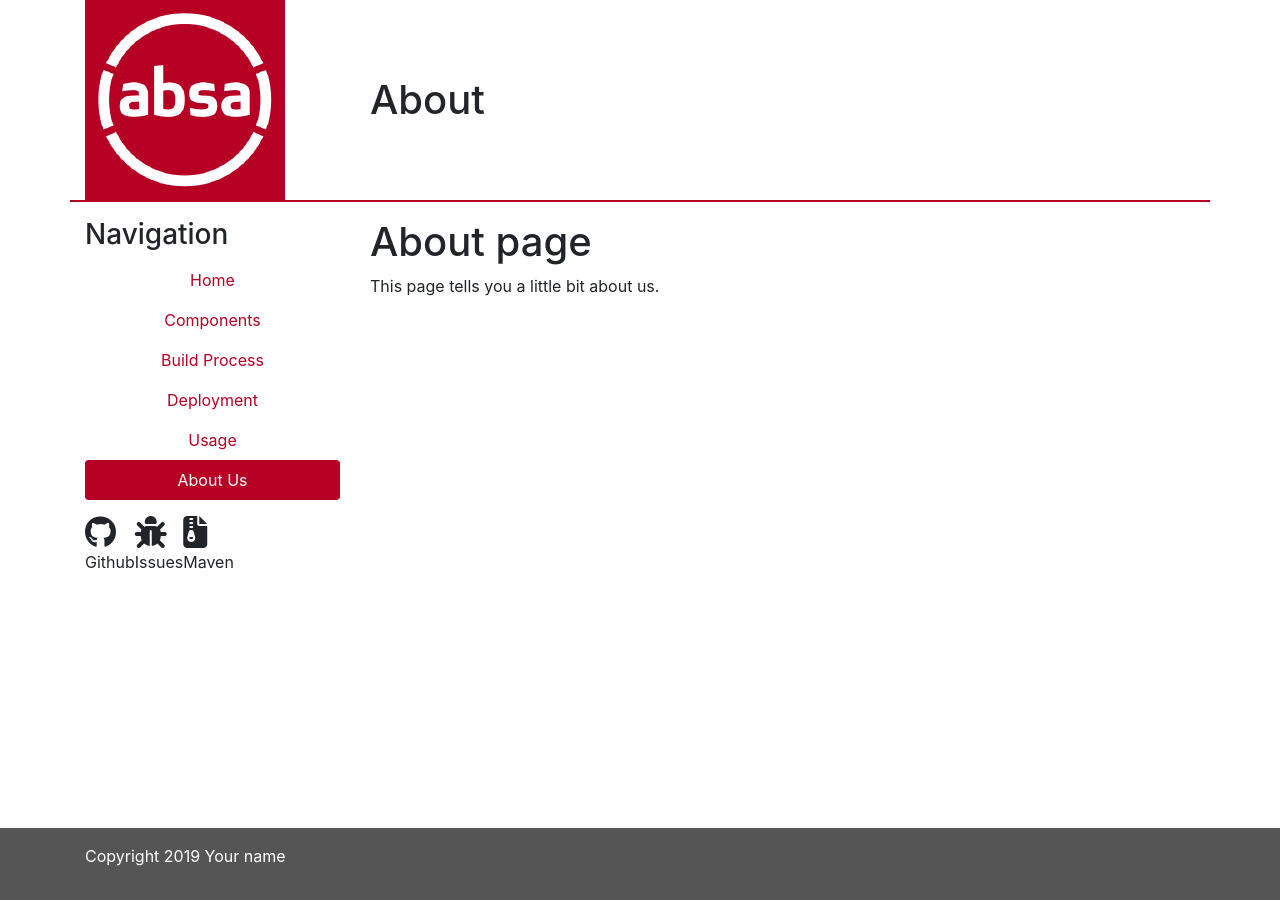
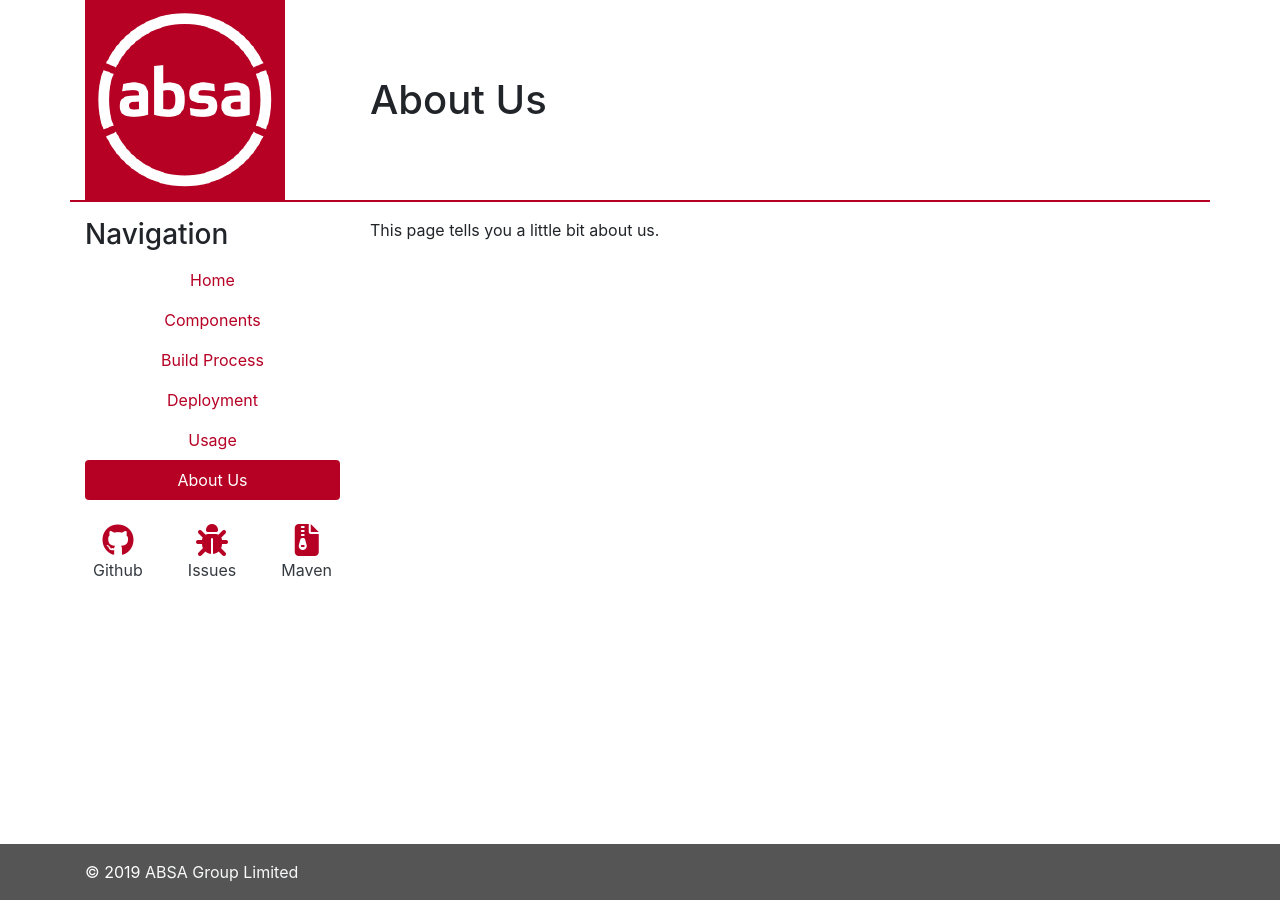
Before and after one commit to Zejnilovic/scala_playground, a Jekyll site: the page built from about.md, in a window 1280 px wide. Built offline with Jekyll 4.4.1, drawn with Linux system fonts in a browser that asks for light colours; nearby versions of some CDN libraries.

```diff
--- a/_config.yml
+++ b/_config.yml
@@ -7,3 +7,7 @@
     description: A collection of documentation pages for each version
     output: true
     permalink: :collection/:categories/:name
+
+plugins:
+  # https://help.github.com/en/articles/mentions-on-github-pages
+  - jekyll-mentions
--- a/_includes/footer.html
+++ b/_includes/footer.html
@@ -1,6 +1,7 @@
-
 <footer class="footer mt-auto py-3">
     <div class="container">
-        <p>Copyright 2019 Your name</p>
+        <span>&copy; {{ site.time | date: '%Y' }}
+            <a href="https://www.absa.africa/absaafrica/" class="text-light">ABSA Group Limited</a>
+        </span>
     </div>
 </footer>
--- a/_includes/head.html
+++ b/_includes/head.html
@@ -3,12 +3,9 @@
   <meta name="viewport" content="width=device-width, initial-scale=1, shrink-to-fit=no">
   <meta lang="en">
   <meta name="generator" content="Jekyll v{{ jekyll.version }}">
-  <link type="application/atom+xml" rel="alternate" href="{{ "/feed/release.xml" | relative_url }}" title="Jekyll releases posts" />
-  <link rel="alternate" type="application/atom+xml" title="Recent commits to Jekyll’s master branch" href="{{ site.repository }}/commits/master.atom">
   <link rel="stylesheet" href="https://stackpath.bootstrapcdn.com/bootstrap/4.3.1/css/bootstrap.min.css" integrity="sha384-ggOyR0iXCbMQv3Xipma34MD+dH/1fQ784/j6cY/iJTQUOhcWr7x9JvoRxT2MZw1T" crossorigin="anonymous">
   <script src="https://stackpath.bootstrapcdn.com/bootstrap/4.3.1/js/bootstrap.min.js" integrity="sha384-JjSmVgyd0p3pXB1rRibZUAYoIIy6OrQ6VrjIEaFf/nJGzIxFDsf4x0xIM+B07jRM" crossorigin="anonymous"></script>
-  <!-- <link rel="stylesheet" href="{{ site.baseurl }}/assets/css/cleanslate.css"> -->
   <script src="https://kit.fontawesome.com/149f23b8d9.js"></script>
   <link rel="stylesheet" href="{{ site.baseurl }}/assets/css/styles.css">
-  <link rel="icon" type="image/x-icon" href="/favicon.ico">
+  <link rel="icon" type="image/x-icon" href="favicon.ico">
 </head>
--- a/_includes/navigation.html
+++ b/_includes/navigation.html
@@ -6,6 +6,7 @@
     {% else %}
         {% assign v = site.data.versions.last %}
     {% endif %}
+
     <ul class="nav flex-column nav-pills nav-fill">
         <!-- <li class="nav-item "><a class="nav-link" href="https://github.com/AbsaOSS">AbsaOss</a></li> -->
         <li class="nav-item ">
@@ -29,23 +30,29 @@
                 href="{{ site.baseurl }}/docs/{{ v }}/usage">Usage</a>
         </li>
         <li class="nav-item ">
-            <a class="nav-link {% if page.title == "About" %}active{% endif %}"
+            <a class="nav-link {% if page.title == "About Us" %}active{% endif %}"
                 href="{{ site.baseurl }}/about">About Us</a>
         </li>
     </ul>
 
-    <ul id="shortcuts" class="nav">
-        <li class="nav-item">
+    <ul id="shortcuts" class="list-inline d-flex justify-content-between p-2">
+        <li class="list-inline-item text-center">
+            <a href="https://github.com/AbsaOSS/enceladus" target="_blank" class="text-dark">
                 <i class="fab fa-github fa-2x"></i>
                 <p>Github</p>
+            </a>
         </li>
-        <li>
+        <li class="list-inline-item text-center">
+            <a href="https://github.com/AbsaOSS/enceladus/issues" target="_blank" class="text-dark">
                 <i class="fas fa-bug fa-2x"></i>
                 <p>Issues</p>
+            </a>
         </li>
-        <li>
+        <li class="list-inline-item text-center">
+            <a href="https://mvnrepository.com/artifact/za.co.absa" target="_blank" class="text-dark">
                 <i class="fas fa-file-archive fa-2x"></i>
                 <p>Maven</p>
+            </a>
         </li>
     </ul>
 </nav>
--- a/_sass/main.scss
+++ b/_sass/main.scss
@@ -196,3 +196,7 @@
     color: white!important;
     background-color: rgb(182, 1, 36)!important;
 }
+
+i {
+    color: rgb(182, 1, 36)!important;
+}
--- a/about.md
+++ b/about.md
@@ -1,7 +1,5 @@
 ---
 layout: default
-title: About
+title: About Us
 ---
-# About page
-
 This page tells you a little bit about us.
```
Also changed, not shown: 404.html (added, +11 -0 lines). Lines whose indentation alone changed are shown as unchanged.
